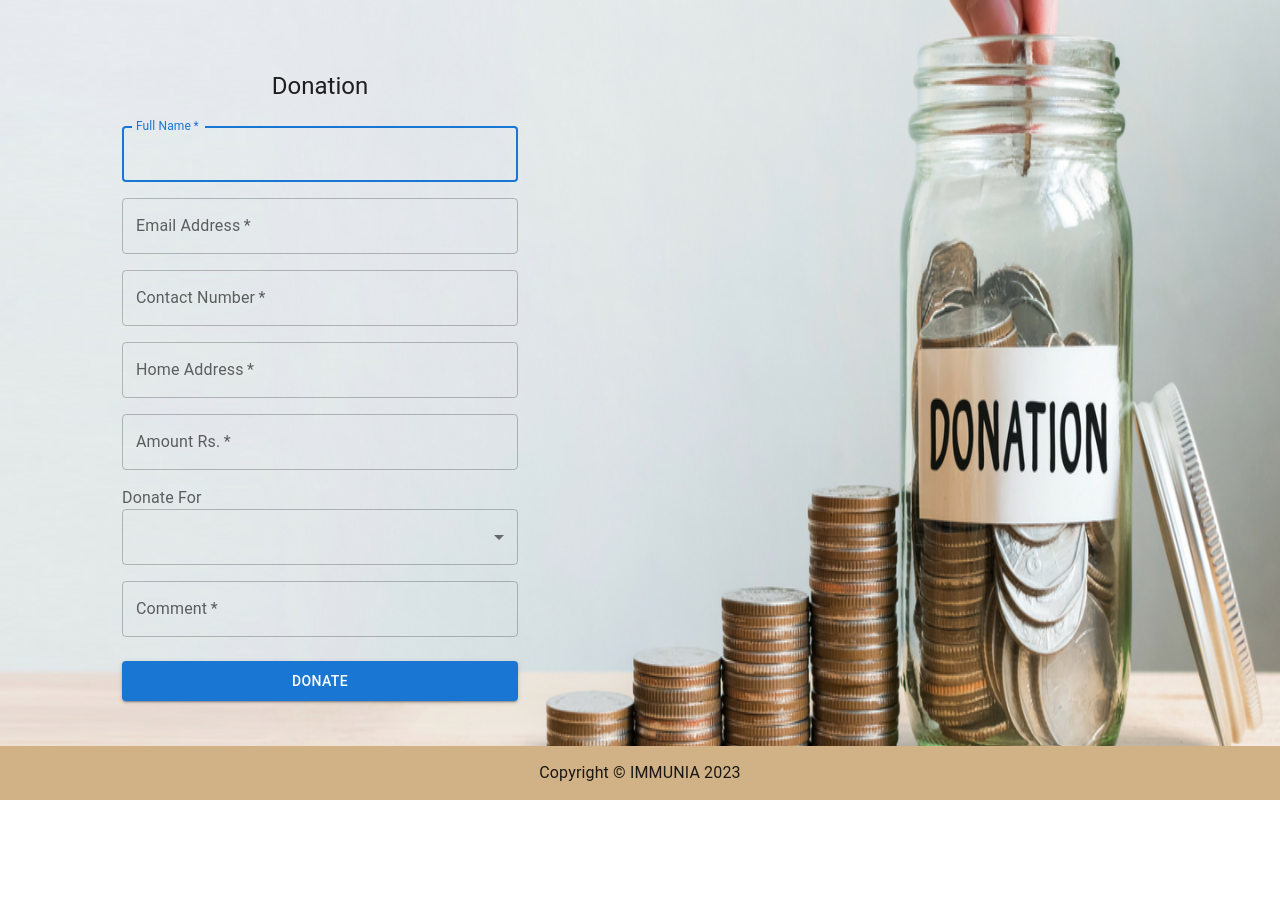
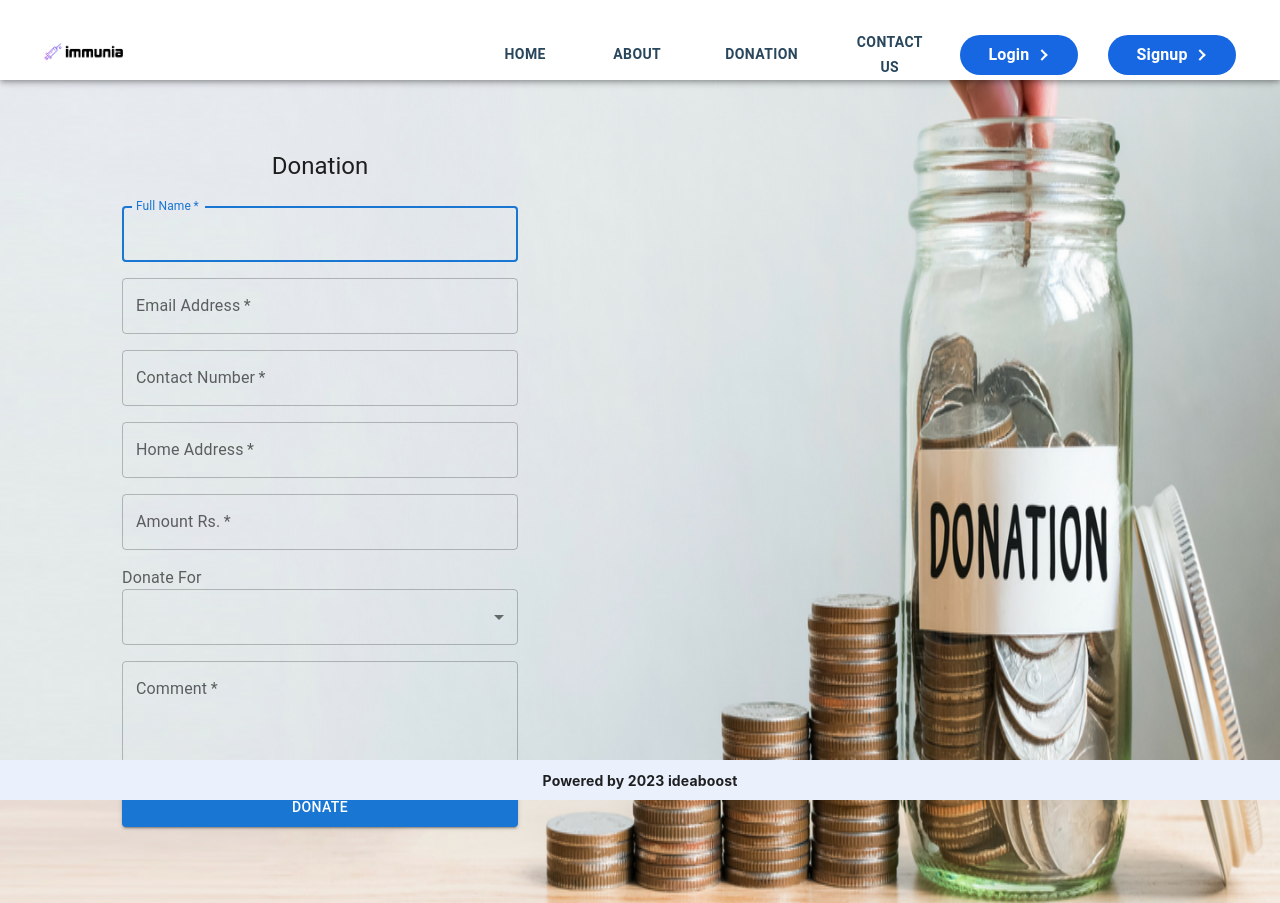
Before and after one commit to sandushiw98/Immunia_frontend, a React (Create React App) app: page /Donations in a window 1280 px wide. Before the commit the page ends 800 px from the top, so only its background shows below. Built offline with nearby package versions, Linux system fonts and the light colour scheme.

Commit message:
home page and donation page ok

```diff
--- a/src/components/Footer/Footer.css
+++ b/src/components/Footer/Footer.css
@@ -1,19 +1,11 @@
-
-
-footer {
-
+.footer{
+    background-color: #EAF0FC;
+    height: 40px;
+    text-align: center;
+    padding-top: 10px;
+    font-weight: bolder;
+    bottom: 0;
+    width: 100%;
     position: fixed;
-
-    background-color: rgb(209, 178, 135);
-
-    bottom: 0;
-
-    left: 0;
-
-    right: 0;
-
-    padding: 15px;
-
-    text-align: center;
-
+    margin-top: 50px !important;
 }
--- a/src/components/Footer/Footer.js
+++ b/src/components/Footer/Footer.js
@@ -1,29 +1,14 @@
-import React, { useEffect, useState } from "react";
-import "./Footer.css";
+import { Col, Row } from "antd/es/grid";
+import './Footer.css'
 
 const Footer = () => {
-  const [showFooter, setShowFooter] = useState(false);
-
-  useEffect(() => {
-    const handleScroll = () => {
-      const scrollPosition = window.innerHeight + window.scrollY;
-      const documentHeight = document.documentElement.offsetHeight;
-      const threshold = 0.8; // Adjust this value to control when the footer appears
-
-      setShowFooter(scrollPosition >= threshold * documentHeight);
-    };
-
-    window.addEventListener("scroll", handleScroll);
-    return () => window.removeEventListener("scroll", handleScroll);
-  }, []);
-
-  if (!showFooter) return null;
-
-  return (
-    <footer className="unfixed-footer">
-      {`Copyright © IMMUNIA  ${new Date().getFullYear()}`}
-    </footer>
-  );
-};
+    return (
+        <>
+            <Row className="footer" >
+                <Col span={24}>Powered by 2023 ideaboost</Col>
+            </Row>
+        </>
+    );
+}
 
 export default Footer;
--- a/src/components/Navbar/Navbar.js
+++ b/src/components/Navbar/Navbar.js
@@ -12,7 +12,6 @@ import MenuItem from '@mui/material/MenuItem';
 import './Navbar.css';
 import logo from '../../assets/images/logonew.png';
 import { Link } from 'react-router-dom';
-import { Padding } from '@mui/icons-material';
 const pages = ['Home', 'Donations', 'About', 'Contact Us'];
 
 function ResponsiveAppBar() {
--- a/src/pages/Donations/Donations.css
+++ b/src/pages/Donations/Donations.css
@@ -3,6 +3,7 @@
     background-repeat: no-repeat;
     background-size: 100% 100%;
     height: 100%;
+    margin-top: 80px;
 }
 
 .form {
--- a/src/pages/Donations/Donations.js
+++ b/src/pages/Donations/Donations.js
@@ -1,10 +1,7 @@
 import * as React from "react";
-import Avatar from "@mui/material/Avatar";
 import Button from "@mui/material/Button";
 import CssBaseline from "@mui/material/CssBaseline";
 import TextField from "@mui/material/TextField";
-import FormControlLabel from "@mui/material/FormControlLabel";
-import Checkbox from "@mui/material/Checkbox";
 import Link from "@mui/material/Link";
 import Grid from "@mui/material/Grid";
 import Box from "@mui/material/Box";
@@ -12,43 +9,17 @@ import Typography from "@mui/material/Typography";
 import Container from "@mui/material/Container";
 import { createTheme, ThemeProvider } from "@mui/material/styles";
 import { Row, Col } from "antd";
-import cover from "../../assets/images/donation-jar-hero-banner.jpg";
 import './Donations.css';
 import { Select, MenuItem, InputLabel } from "@mui/material";
-
-
-
-function Copyright(props) {
-  return (
-    <Typography
-      variant="body2"
-      color="text.secondary"
-      align="center"
-      {...props}
-    >
-      {"Copyright © "}
-      <Link color="inherit" href="https://mui.com/">
-        Immunia
-      </Link>{" "}
-      {new Date().getFullYear()}
-      {"."}
-    </Typography>
-  );
-}
-
-// TODO remove, this demo shouldn't need to reset the theme.
-
+import Navbar from "../../components/Navbar/Navbar";
+import Footer from "../../components/Footer/Footer";
 
 
 const defaultTheme = createTheme();
 
-export default function Signup() {
-  const [showPassword, setShowPassword] = React.useState(false);
+const Donation = () => {
+
   const [selectedOption, setSelectedOption] = React.useState('');
-
-  const handleTogglePassword = () => {
-    setShowPassword((prevShowPassword) => !prevShowPassword);
-  };
 
   const handleSubmit = (event) => {
     event.preventDefault();
@@ -66,6 +37,7 @@ export default function Signup() {
 
   return (
     <>
+    <Navbar/>
       <Row className="container">
        <Col span={12} style={{padding:'60px'}}>
           <ThemeProvider theme={defaultTheme}>
@@ -146,20 +118,13 @@ export default function Signup() {
                     </Grid>
                     <Grid item xs={12}>
                       <InputLabel id="dropdown-label">Donate For</InputLabel>
-                      {/* <TextField
-                        required
-                        fullWidth
-                        id="Donations"
-                        label="Donate For"
-                        name="Donations"
-                        autoComplete="Donate for"
-                      /> */}
                       <Select
                         labelId="dropdown-label"
                         id="dropdown"
                         value={selectedOption}
                         onChange={handleOptionChange}
                         fullWidth
+
                       >
                         <MenuItem value="option1">Vaccination Centre</MenuItem>
                         <MenuItem value="option2">MOH</MenuItem>
@@ -167,15 +132,17 @@ export default function Signup() {
                       </Select>
                     </Grid>
 
-                    <Grid item xs={12}>
+                    <Grid item xs={12} >
                       <TextField
                         required
                         fullWidth
                         name="comment"
                         label="Comment"
-                        type="Comment"
-                        id="Comment"
+                        type="comment"
+                        id="comment"
                         autoComplete="Comment"
+                        multiline
+                        rows={3}
                       />
                     </Grid>
 
@@ -209,8 +176,10 @@ export default function Signup() {
         </Col>
 
       </Row>
+      <Footer/>
 
     </>
   );
 
 }
+export default Donation;
--- a/src/pages/Home/Home.css
+++ b/src/pages/Home/Home.css
@@ -160,7 +160,7 @@
 
 .horizontal-line {
     height: 7px;
-    width: 10%;
+    width: 10% !important;
     background-color: #092b5c;
     margin-left: 18%;
     text-align: center;
--- a/src/pages/Home/Home.js
+++ b/src/pages/Home/Home.js
@@ -17,7 +17,7 @@ import facebook from '../../assets/images/facebook.png';
 import youtube from '../../assets/images/youtube.png';
 import image10 from '../../assets/images/vaccines_spot.png';
 import Navbar from '../../components/Navbar/Navbar';
-import { Opacity } from '@mui/icons-material';
+import Footer from '../../components/Footer/Footer';
 
 const Home = () => {
 
@@ -55,7 +55,7 @@ const Home = () => {
 
     const renderSliderItem = (item) => (
         <div >
-                    <img src={item.url} alt={item.caption} className='slideshow'/>
+            <img src={item.url} alt={item.caption} className='slideshow' />
         </div>
     );
 
@@ -76,9 +76,11 @@ const Home = () => {
 
     return (
         <>
-                <Navbar/>
+            <div style={{overflowX:'hidden', position:'relative'}}>
+
+                <Navbar />
                 {/* slider images */}
-                <Row className='rsis-image'>
+                <Row className='rsis-image' id='home'>
                     <Col span={24}>
                         <div className="slider-container" >
                             <SimpleImageSlider
@@ -113,7 +115,7 @@ const Home = () => {
                             <span style={{ fontSize: '35px', fontWeight: 'bold', marginBottom: '5px' }}>Why Vaccinate?</span>
                         </Row>
                         <Row style={{ paddingLeft: '8%' }}>
-                        <img src={image7} alt="image1" style={{ width: '80%', height: '100%', marginTop: '20px', borderRadius: '10px'}} />
+                            <img src={image7} alt="image1" style={{ width: '80%', height: '100%', marginTop: '20px', borderRadius: '10px' }} />
                         </Row>
                         <Row style={{ paddingLeft: '8%' }}>
                             <span style={{ fontSize: '25px', marginTop: '20px' }}>Reasons to Vaccinate Your Child</span>
@@ -220,7 +222,7 @@ const Home = () => {
                             <p style={{ fontSize: '20px' }}>
 
 
-                            Welcome to our Child Vaccination Management System! We are dedicated to providing a convenient and efficient solution for managing and tracking children's vaccination schedules. Our system is designed to empower parents, guardians, and healthcare providers with the tools they need to ensure timely and accurate vaccinations, ultimately promoting better health outcomes for children.<br/><br/>
+                                Welcome to our Child Vaccination Management System! We are dedicated to providing a convenient and efficient solution for managing and tracking children's vaccination schedules. Our system is designed to empower parents, guardians, and healthcare providers with the tools they need to ensure timely and accurate vaccinations, ultimately promoting better health outcomes for children.<br /><br />
                                 <h2>Our Mission and Vision</h2>
 
                                 Our Mission and Vision
@@ -244,8 +246,8 @@ const Home = () => {
                     <Row style={{ width: '100%' }}>
                         <Col span={12} style={{ width: '100%', paddingTop: '55px' }}>
                             <Row style={{ paddingLeft: '18%' }}>
-                            <p style={{ fontSize: '20px',textAlign:'justify' }}>
-                            Thank you for considering a donation to support our Child Vaccination <br/>Management System. Your contribution can make a significant difference <br/> in ensuring that children receive timely and life-saving vaccinations,<br/> protecting them from preventable diseases and improving their overall health.
+                                <p style={{ fontSize: '20px', textAlign: 'justify' }}>
+                                    Thank you for considering a donation to support our Child Vaccination <br />Management System. Your contribution can make a significant difference <br /> in ensuring that children receive timely and life-saving vaccinations,<br /> protecting them from preventable diseases and improving their overall health.
                                 </p>
                             </Row>
                             <Row style={{ padding: '10px 150px 10px 160px' }}>
@@ -354,25 +356,27 @@ const Home = () => {
                         </Col>
                         <Col span={12} style={{ width: '100%', paddingLeft: '200px', paddingTop: '1%' }}>
                             <Row>
-                            <img src={image8} alt="image8" style={{ width: '15%', height: '15%', marginRight:'500px'}} />
+                                <img src={image8} alt="image8" style={{ width: '15%', height: '15%', marginRight: '500px' }} />
                             </Row>
                             <Row>
                                 <span style={{ marginLeft: '22px', fontSize: '28px', fontWeight: 'bolder', marginTop: '10px' }}>Ministry Of Health</span>
                             </Row>
                             <Row>
-                            <p style={{ marginLeft: '22px', fontSize: '18px', marginTop: '10px' }}>SUWASIRIPAYA, No 385, Rev.<br/>Baddegama Wimalawansa Thero Mawatha,<br/>Colombo 10, Sri Lanka.<br/>Telephone(General):<br/>(+94)112 694033, (+94)112 675011,<br/> (+94)112 675449, (+94)112 693493</p>
+                                <p style={{ marginLeft: '22px', fontSize: '18px', marginTop: '10px' }}>SUWASIRIPAYA, No 385, Rev.<br />Baddegama Wimalawansa Thero Mawatha,<br />Colombo 10, Sri Lanka.<br />Telephone(General):<br />(+94)112 694033, (+94)112 675011,<br /> (+94)112 675449, (+94)112 693493</p>
                             </Row>
                             <Row>
                                 <span style={{ marginLeft: '22px', fontSize: '22px', fontWeight: 'bolder', marginTop: '10px' }}>Social Links</span>
                             </Row>
-                        <Row style={{display:'flex', flexDirection:'row'}}>
-                            <Col span={3} style={{width:'100%', height:'100%'}}><a href="https://twitter.com/MoH_SriLanka" target="_blank" rel="noreferrer"><img src={twitter} alt="twitter" style={{ width: '65%', height: '65%', marginLeft:'5px' }} /></a></Col>
-                            <Col span={3} style={{width:'100%', height:'100%'}}><a href="https://web.facebook.com/MoHNIMSriLanka/?_rdc=1&_rdr" target="_blank" rel="noreferrer"><img src={facebook} alt="twitter" style={{ width: '60%', height: '60%' }} /></a></Col>
-                            <Col span={3} style={{width:'100%', height:'100%'}}><a href="https://www.youtube.com/channel/UCqcu0trpaF_EEgs9dBsYJcw/featured" target="_blank" rel="noreferrer" ><img src={youtube} alt="twitter" style={{ width: '55%', height: '55%' }} /></a></Col>
+                            <Row style={{ display: 'flex', flexDirection: 'row' }}>
+                                <Col span={3} style={{ width: '100%', height: '100%' }}><a href="https://twitter.com/MoH_SriLanka" target="_blank" rel="noreferrer"><img src={twitter} alt="twitter" style={{ width: '65%', height: '65%', marginLeft: '5px' }} /></a></Col>
+                                <Col span={3} style={{ width: '100%', height: '100%' }}><a href="https://web.facebook.com/MoHNIMSriLanka/?_rdc=1&_rdr" target="_blank" rel="noreferrer"><img src={facebook} alt="twitter" style={{ width: '60%', height: '60%' }} /></a></Col>
+                                <Col span={3} style={{ width: '100%', height: '100%' }}><a href="https://www.youtube.com/channel/UCqcu0trpaF_EEgs9dBsYJcw/featured" target="_blank" rel="noreferrer" ><img src={youtube} alt="twitter" style={{ width: '55%', height: '55%' }} /></a></Col>
                             </Row>
                         </Col>
                     </Row>
                 </Row>
+            </div>
+            {/* <Footer/> */}
         </>
     );
 };
```
Lines whose indentation alone changed are shown as unchanged.
